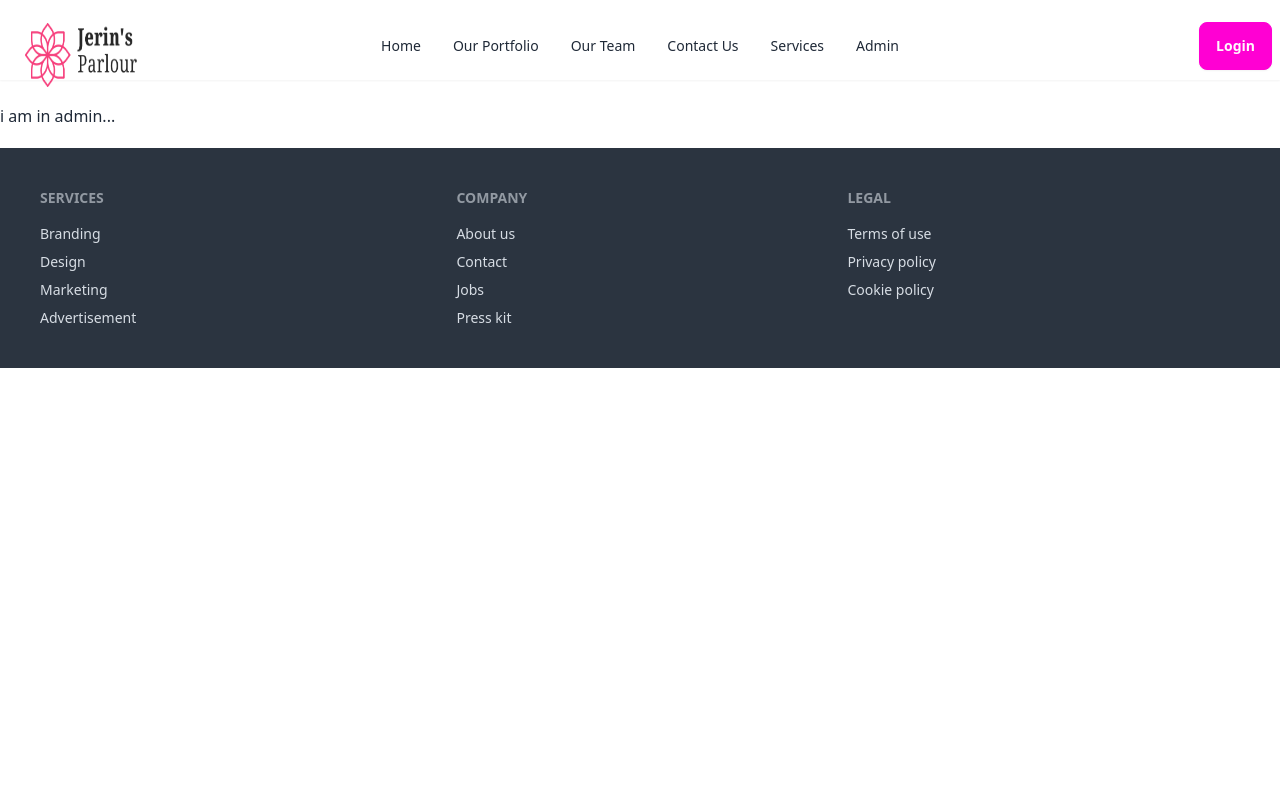
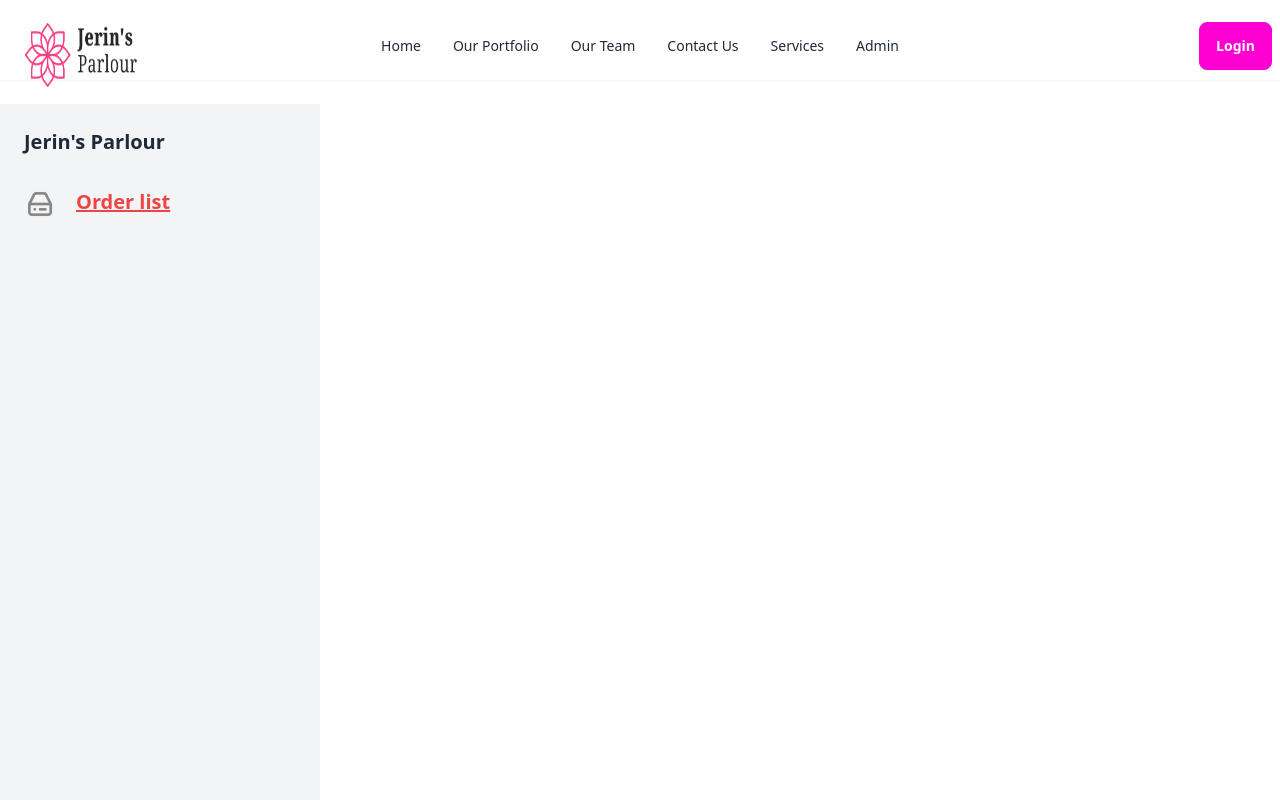
Before and after one commit to mojahidmamu/subro-selon, a React (Vite) app: page /admin in a window 1280 px wide. Shown: the top 800 px of the page. Built offline with nearby package versions, Linux system fonts and the light colour scheme.

Commit message:
added new file and folder

```diff
--- a/src/components/Admin/Admin.jsx
+++ b/src/components/Admin/Admin.jsx
@@ -1,11 +1,25 @@
-import React from 'react';
+import React from "react";
+import { NavLink } from "react-router-dom";
+import sideImg1 from "../../assets/assets/icons/Group 1360.png";
+import sideImg2 from "../../assets/assets/icons/Group 1368.png";
+import sideImg3 from "../../assets/assets/icons/Group.png";
 
 const Admin = () => {
-    return (
-        <div>
-            i am in admin...
-        </div>
-    );
+  return (
+    <div className="w-1/4 bg-gray-100 p-6 h-screen">
+      <h1 className="text-xl font-bold mb-8">Jerin's Parlour</h1>
+      <ul>
+        <li className="mb-6">
+          <NavLink to="/order-list" className="underline text-red-500">
+            <div className="flex flex-row">
+              <img className="w-8 h-8" src={sideImg1} alt="" />
+              <h5 className="text-xl font-bold ml-5">Order list</h5>
+            </div>
+          </NavLink>
+        </li>
+      </ul>
+    </div>
+  );
 };
 
 export default Admin;
--- /dev/null
+++ b/src/components/Order-list/OrderList.jsx
@@ -0,0 +1,11 @@
+import React from 'react';
+
+const OrderList = () => {
+    return (
+        <div>
+            i am in order list...
+        </div>
+    );
+};
+
+export default OrderList;
--- a/src/components/utils/router.jsx
+++ b/src/components/utils/router.jsx
@@ -11,6 +11,7 @@ import Book from "../Services/Book";
 import BookingList from "../Services/BookingList";
 import Review from "../Services/Review";
 import Admin from "../Admin/Admin";
+import OrderList from "../Order-list/OrderList";
 
 const router = createBrowserRouter([
   {
@@ -61,6 +62,10 @@ const router = createBrowserRouter([
         path: '/admin',
         element: <Admin></Admin>
       },
+      {
+        path: '/order-list',
+        element: <OrderList></OrderList>
+      }
     ],
   },
 ]);
```
Also changed, not shown: src/components/Services/Services.jsx (+0 -9 lines).
